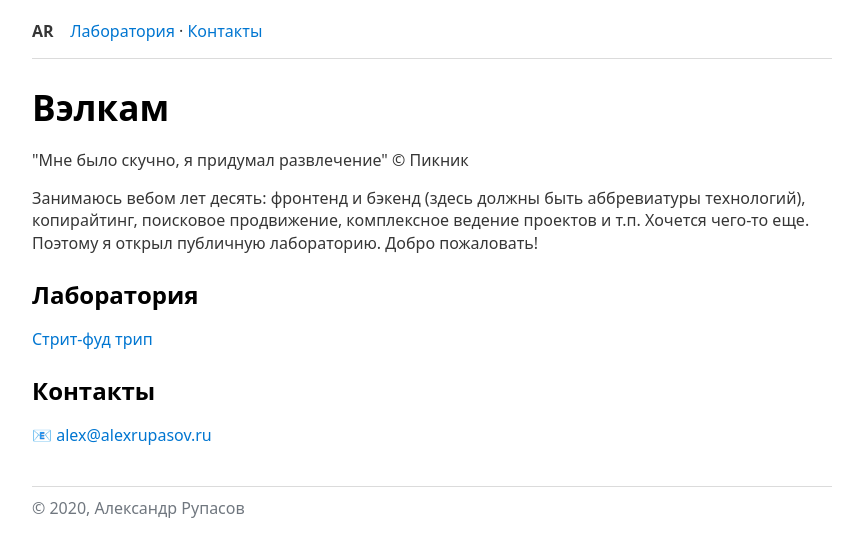
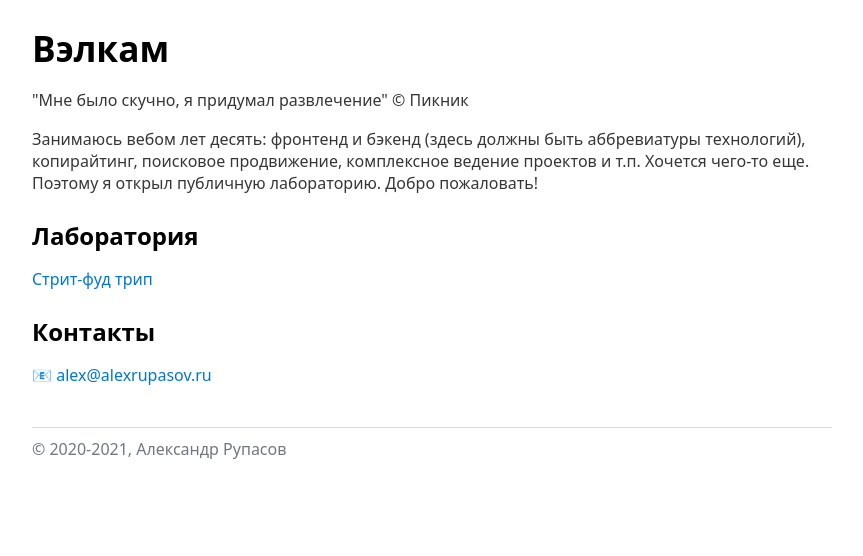
Before and after one commit to alexrupasov/alexrupasov.ru, a plain HTML site: page index.html in a window 1280 px wide. Shown: the whole page, without its empty margins (208-1071 px from the left). Drawn offline with nearby package versions, Linux system fonts and the light colour scheme.

Commit message:
simplify more

```diff
--- a/index.html
+++ b/index.html
@@ -19,23 +19,15 @@
 
 </head>
 <body>
-  <header>
-    <p>
-      <b><a href="/" style="color: var(--text-main);">AR</a></b>&nbsp;&nbsp;&nbsp;
-      <a href="/#lab">Лаборатория</a> &middot;
-      <a href="/#contacts">Контакты</a>
-    </p>
-    <hr>
-  </header>
   <main>
     <h1>Вэлкам</h1>
     <p>"Мне было скучно, я придумал развлечение" &copy; Пикник</p>
     <p>Занимаюсь вебом лет десять: фронтенд и бэкенд (здесь должны быть аббревиатуры технологий), копирайтинг, поисковое продвижение, комплексное ведение проектов и т.п. Хочется чего-то еще. Поэтому я открыл публичную лабораторию. Добро пожаловать!</p>
-    <h2 id="lab">Лаборатория</h2>
+    <h2>Лаборатория</h2>
     <p><a href="https://t.me/streetfoodtrip" target="_blank">Стрит-фуд трип</a></p>
-    <h2 id="contacts">Контакты</h2>
+    <h2>Контакты</h2>
     <p><a href="mailto:alex@alexrupasov.ru">alex@alexrupasov.ru</a></p>
   </main>
-  <footer>&copy; 2020, Александр Рупасов</footer>
+  <footer>&copy; 2020-2021, Александр Рупасов</footer>
 </body>
 </html>
```
